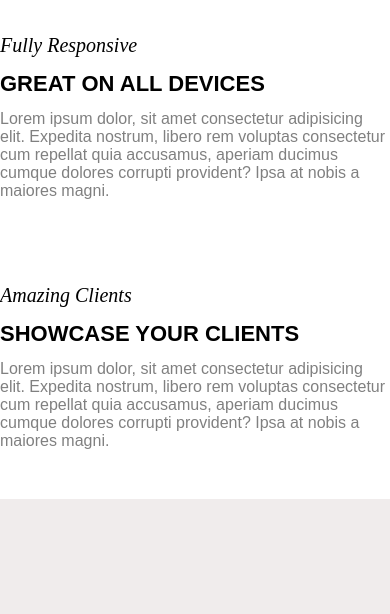
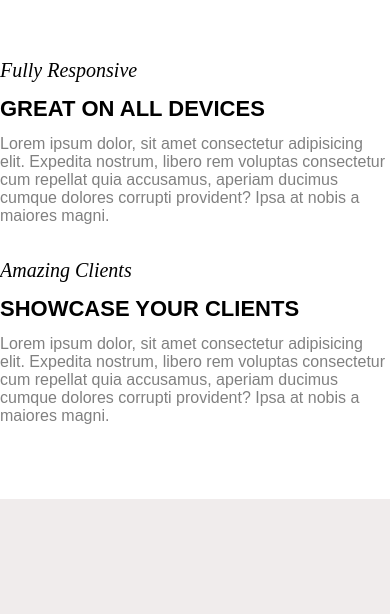
Before and after one commit to NarekPetrosian/NarekPetrosian.github.io, a PHP site: page /index1.html in a window 390 px wide; the page is wider, and only the part inside the window is pictured. Shown: the part 3361-3975 px from the top of that part. Run offline with PHP 8.4, Linux system fonts and the light colour scheme.

Commit message:
Update style1.css

```diff
--- a/Fashion/html css js/style1.css
+++ b/Fashion/html css js/style1.css
@@ -653,7 +653,7 @@ h3{
     }
 
     .container4{
-        height: 500px;
+        height: 400px;
         flex-wrap: wrap;
         justify-content: space-around;
     }
@@ -684,6 +684,14 @@ h3{
     .text-box{
         flex-basis: 60%;
         text-align: center;
+    }
+
+    .enp1{
+        display: none;
+    }
+
+    .container4{
+        height: 400px;
     }
 }
 
@@ -719,6 +727,15 @@ h3{
         justify-content: center;
         height: 330px;
     }
+
+    .enp1{
+        display: none;
+    }
+
+
+    .container4{
+        height: 400px;
+    }
 }
 
 
@@ -731,4 +748,12 @@ h3{
         height: 1100px;
         flex-wrap: wrap;
     }
+
+    .enp1{
+        display: none;
+    }
+
+    .container4{
+        height: 400px;
+    }
 }
```
